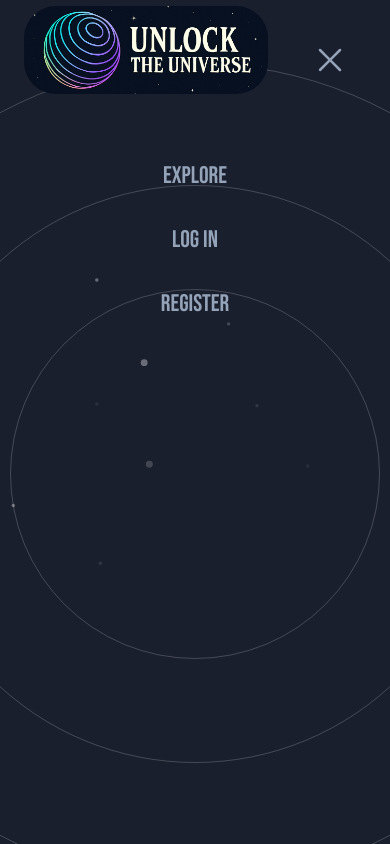
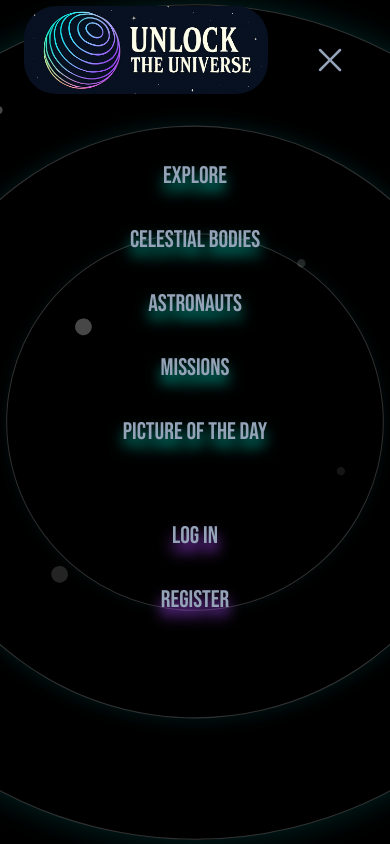
Before and after one commit to IvayloTashev/unlock-the-universe-2.0, a React (Vite) app in the folder client/: page / in a window 390 px wide. Both pictures are taken after a click on the button 346 px from the left and 50 px from the top of the page. Built offline with nearby package versions, Linux system fonts and the light colour scheme; no server answers.

Commit message:
Change the design of navbar

```diff
--- a/client/src/components/navbar/BackgroundCircles.tsx
+++ b/client/src/components/navbar/BackgroundCircles.tsx
@@ -1,15 +1,38 @@
 import React from "react";
 import stars from "../../assets/stars.svg"
+import { motion } from "motion/react";
 
 const BackgroundCircles = () => {
   return (
-    <div>
-      <div className="absolute top-1/2 left-1/2 w-[51.375rem] aspect-square border border-gray-100/20 rounded-full -translate-x-1/2 -translate-y-1/2 mt-13 pointer-events-none">
-        <div className="absolute top-1/2 left-1/2 w-[36.125rem] aspect-square border border-gray-100/20 rounded-full -translate-x-1/2 -translate-y-1/2"></div>
-        <img src={stars} alt="stars" className="mt-40" />
-        <div className="absolute top-1/2 left-1/2 w-[23.125rem] aspect-square border border-gray-100/20 rounded-full -translate-x-1/2 -translate-y-1/2"></div>
-      </div>
-    </div>
+    <motion.div
+      className="absolute top-1/2 left-1/2 -translate-x-1/2 -translate-y-1/2 pointer-events-none"
+      animate={{ rotate: 360 }}
+      transition={{ repeat: Infinity, duration: 120, ease: "linear" }}
+    >
+      <motion.div
+        className="w-[51.375rem] aspect-square border border-gray-100/20 rounded-full shadow-[0_0_30px_rgba(0,255,255,0.15)]"
+        animate={{ scale: [1, 1.02, 1] }}
+        transition={{ repeat: Infinity, duration: 8, ease: "easeInOut" }}
+      >
+        <motion.div
+          className="absolute top-1/2 left-1/2 w-[36.125rem] aspect-square border border-gray-100/20 rounded-full shadow-[0_0_20px_rgba(0,255,255,0.1)] -translate-x-1/2 -translate-y-1/2"
+          animate={{ scale: [1, 1.015, 1] }}
+          transition={{ repeat: Infinity, duration: 10, ease: "easeInOut" }}
+        />
+
+        <img
+          src={stars}
+          alt="stars"
+          className="absolute top-0 left-0 w-full h-full object-cover opacity-80"
+        />
+
+        <motion.div
+          className="absolute top-1/2 left-1/2 w-[23.125rem] aspect-square border border-gray-100/20 rounded-full shadow-[0_0_15px_rgba(0,255,255,0.05)] -translate-x-1/2 -translate-y-1/2"
+          animate={{ scale: [1, 1.01, 1] }}
+          transition={{ repeat: Infinity, duration: 12, ease: "easeInOut" }}
+        />
+      </motion.div>
+    </motion.div>
   );
 };
 
--- a/client/src/components/navbar/Navbar.tsx
+++ b/client/src/components/navbar/Navbar.tsx
@@ -5,6 +5,8 @@ import { Bars3Icon, XMarkIcon } from "@heroicons/react/24/solid";
 import BackgroundCircles from "./BackgroundCircles";
 import { Link } from "react-router-dom";
 import { useAuthContext } from "../../contexts/AuthContext";
+import { motion } from "motion/react";
+import { mobileNavbarData } from "../../utils";
 
 const Navbar = () => {
   const isAboveMediumScreen = useMediaQuery("(min-width: 768px)");
@@ -55,44 +57,94 @@ const Navbar = () => {
         )}
 
         {!isAboveMediumScreen && isMenuToggled && (
-          <div className="fixed right-0 bottom-0 bg-card z-20 h-full w-full">
+          <motion.div
+            initial={{ opacity: 0, x: "100%" }}
+            animate={{ opacity: 1, x: 0 }}
+            exit={{ opacity: 0, x: "100%" }}
+            transition={{ type: "spring", stiffness: 80 }}
+            className="fixed right-0 bottom-0  z-20 h-full w-full bg-black"
+          >
             <BackgroundCircles />
 
             <div className="flex justify-end p-10">
-              <button onClick={() => setIsMenuToggled(!isMenuToggled)}>
+              <motion.button
+                initial={{ rotate: -90, opacity: 0 }}
+                animate={{ rotate: 0, opacity: 1 }}
+                transition={{ delay: 0.2 }}
+                onClick={() => setIsMenuToggled(!isMenuToggled)}
+              >
                 <XMarkIcon
                   className={`${linkStyle} h-10 w-10 text-text-gray cursor-pointer`}
                 />
-              </button>
+              </motion.button>
             </div>
 
             <div>
-              <div className="flex flex-col justify-center items-center gap-8 mt-10">
-                <Link to={"/explore"} onClick={() => setIsMenuToggled(false)}>
-                  <p className={`${linkStyle}`}>Explore</p>
+              <motion.div
+                initial="hidden"
+                animate="show"
+                variants={{
+                  hidden: { opacity: 0, y: 20 },
+                  show: {
+                    opacity: 1,
+                    y: 0,
+                    transition: { staggerChildren: 0.2, delayChildren: 0.1 },
+                  },
+                }}
+                className="flex flex-col justify-center items-center gap-8 mt-10"
+              >
+                {mobileNavbarData.map((item) => (
+                  <motion.div
+                    key={item.to}
+                    variants={{
+                      hidden: { opacity: 0, y: 15 },
+                      show: { opacity: 1, y: 0 },
+                    }}
+                  >
+                    <Link
+                      className={`${linkStyle} drop-shadow-xl drop-shadow-teal-500/80`}
+                      to={item.to}
+                      onClick={() => setIsMenuToggled(false)}
+                    >
+                      <p className={`${linkStyle}`}>{item.label}</p>
                     </Link>
+                  </motion.div>
+                ))}
 
+                <motion.div
+                  initial={{ opacity: 0, y: 250 }}
+                  animate={{ opacity: 1, y: 0 }}
+                  transition={{ duration: 1.5 }}
+                  className="flex flex-col justify-center items-center gap-8 mt-10"
+                >
                   {!isAuthenticated ? (
                     <>
                       <Link to="/login" onClick={() => setIsMenuToggled(false)}>
-                      <p className={`${linkStyle}`}>Log In</p>
+                        <p className="hover:text-purple-500 hover:scale-110 transition duration-500 drop-shadow-xl drop-shadow-purple-500/80">
+                          Log In
+                        </p>
                       </Link>
 
                       <Link
                         to="/register"
                         onClick={() => setIsMenuToggled(false)}
                       >
-                      <p className={`${linkStyle}`}>Register</p>
+                        <p className="hover:text-purple-500 hover:scale-110 transition duration-500 drop-shadow-xl drop-shadow-purple-500/80">
+                          Register
+                        </p>
                       </Link>
                     </>
                   ) : (
                     <Link to="/logout" onClick={() => setIsMenuToggled(false)}>
-                    <p className={`${linkStyle}`}>Logout</p>
+                      <p className="hover:text-purple-500 hover:scale-110 transition duration-500 drop-shadow-xl drop-shadow-purple-500/80">
+                        Logout
+                      </p>
                     </Link>
                   )}
+                </motion.div>
+              </motion.div>
             </div>
-            </div>
-          </div>
+          </motion.div>
         )}
       </div>
     </nav>
--- a/client/src/utils.tsx
+++ b/client/src/utils.tsx
@@ -20,6 +20,14 @@ export const explorePageInfo = [
   { image: spaceShuttle, title: "Missions" },
   { image: pod, title: "Picture of the Day" },
 ];
+
+export const mobileNavbarData = [
+  { to: "/explore", label: "Explore" },
+  { to: "/explore/celestialbodies", label: "Celestial Bodies" },
+  { to: "/explore/astronauts", label: "Astronauts" },
+  { to: "/explore/missions", label: "Missions" },
+  { to: "/explore/pictureoftheday", label: "Picture Of The Day" },
+]
 
 export const localImages: Record<PlanetName, string> = {
   sun: sunImage,
```
Lines whose indentation alone changed are shown as unchanged.
